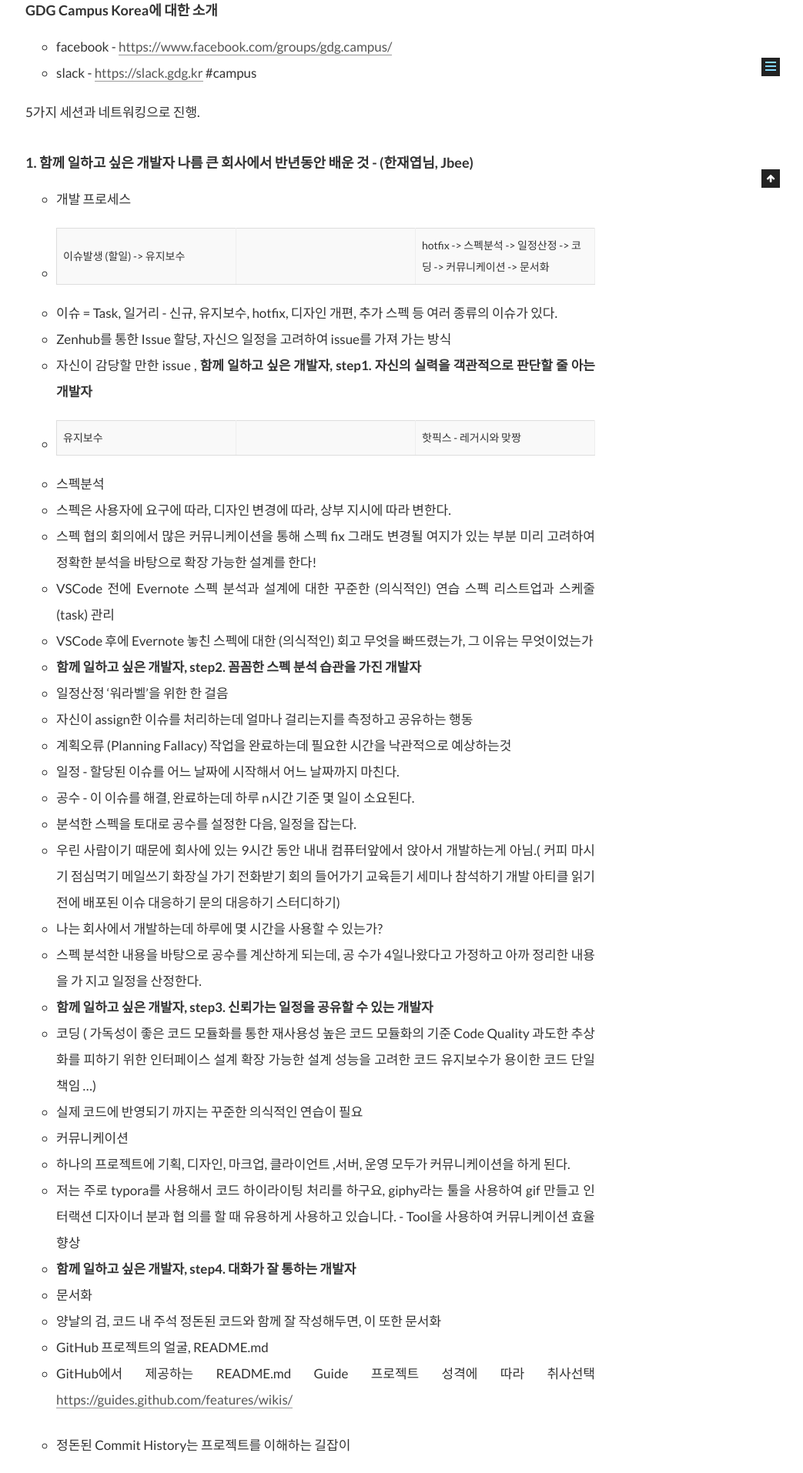
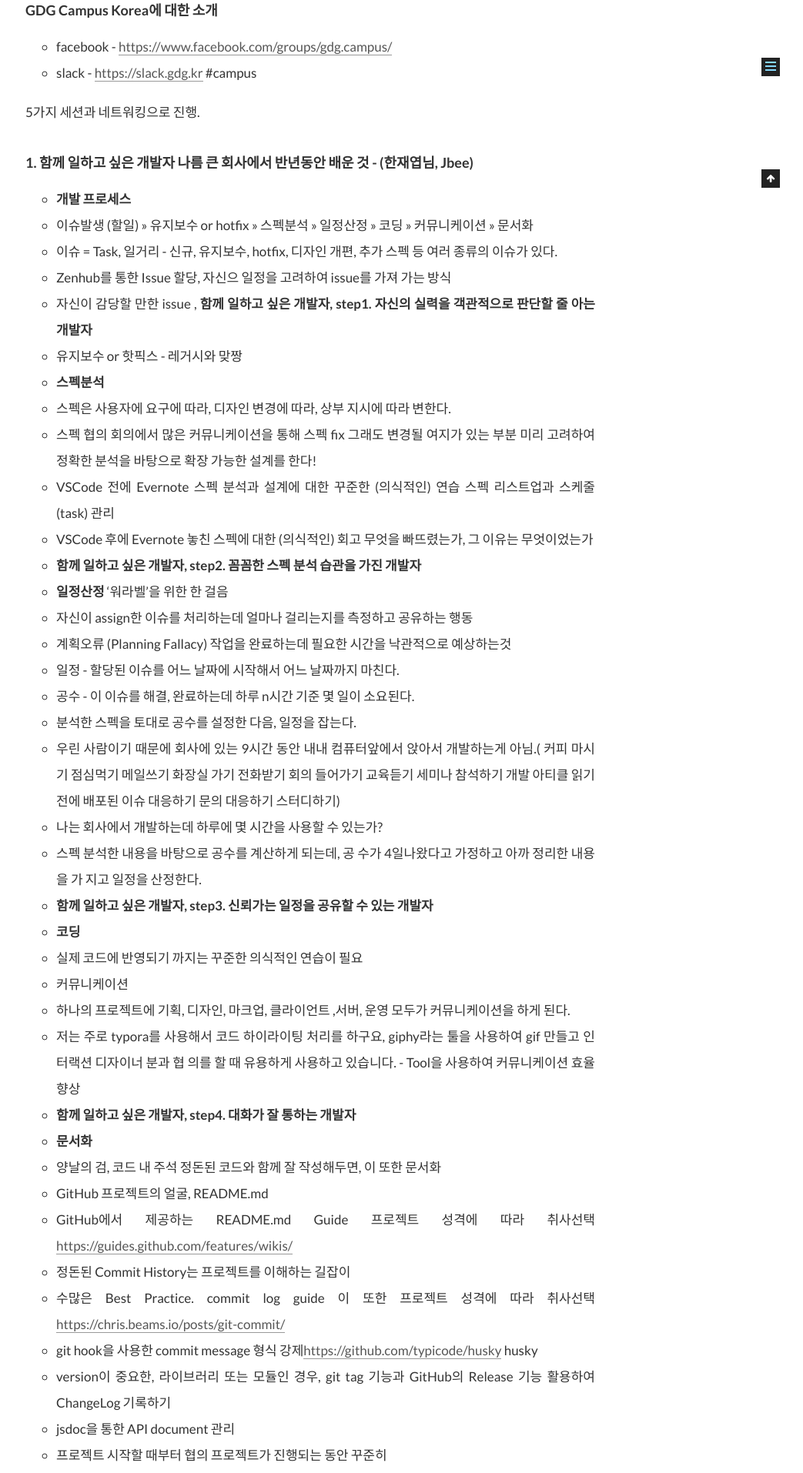
Before and after one commit to gwonsungjun/gwonsungjun.github.io, a Jekyll site: the page built from _posts/2018-02-22-GdgCampusKoreaMeetup.md, in a window 1280 px wide. Shown: the part 756-2670 px from the top of the page at 77% size, without its empty margins (237-1280 px from the left). Built offline with Jekyll 4.4.1, drawn with Linux system fonts in a browser that asks for light colours; comment, search, counter and statistics services are not loaded; some of the changed text lies outside the part shown.

Commit message:
Add 주간회고 post AND Fix GdgCampus post

```diff
--- a/_posts/2018-02-22-GdgCampusKoreaMeetup.md
+++ b/_posts/2018-02-22-GdgCampusKoreaMeetup.md
@@ -19,19 +19,19 @@
 
 ### 1. 함께 일하고 싶은 개발자  나름 큰 회사에서 반년동안 배운 것 - (한재엽님, Jbee)
 
-- 개발 프로세스
-- 이슈발생 (할일) -> 유지보수||hotfix -> 스펙분석 -> 일정산정 -> 코딩 -> 커뮤니케이션 -> 문서화
+- **개발 프로세스**
+- 이슈발생 (할일) >> 유지보수 or hotfix >> 스펙분석 >> 일정산정 >> 코딩 >> 커뮤니케이션 >> 문서화
 - 이슈 = Task, 일거리 - 신규, 유지보수, hotfix, 디자인 개편, 추가 스펙 등 여러 종류의 이슈가 있다.
 - Zenhub를 통한 Issue 할당, 자신으 일정을 고려하여 issue를 가져 가는 방식
 - 자신이 감당할 만한 issue , **함께 일하고 싶은 개발자, step1. 자신의 실력을 객관적으로 판단할 줄 아는 개발자**
-- 유지보수 || 핫픽스 - 레거시와 맞짱
-- 스펙분석
+- 유지보수 or 핫픽스 - 레거시와 맞짱
+- **스펙분석**
 - 스펙은 사용자에 요구에 따라, 디자인 변경에 따라, 상부 지시에 따라 변한다.
 - 스펙 협의 회의에서 많은 커뮤니케이션을 통해 스펙 fix 그래도 변경될 여지가 있는 부분 미리 고려하여 정확한 분석을 바탕으로 확장 가능한 설계를 한다!
 - VSCode 전에 Evernote 스펙 분석과 설계에 대한 꾸준한 (의식적인) 연습 스펙 리스트업과 스케줄(task) 관리
 - VSCode 후에 Evernote 놓친 스펙에 대한 (의식적인) 회고 무엇을 빠뜨렸는가, 그 이유는 무엇이었는가
 - **함께 일하고 싶은 개발자, step2. 꼼꼼한 스펙 분석 습관을 가진 개발자**
-- 일정산정 '워라벨'을 위한 한 걸음
+- **일정산정** '워라벨'을 위한 한 걸음
 - 자신이 assign한 이슈를 처리하는데 얼마나 걸리는지를 측정하고 공유하는 행동
 - 계획오류 (Planning Fallacy) 작업을 완료하는데 필요한 시간을 낙관적으로 예상하는것
 - 일정 - 할당된 이슈를 어느 날짜에 시작해서 어느 날짜까지 마친다.
@@ -41,19 +41,17 @@
 - 나는 회사에서 개발하는데 하루에 몇 시간을 사용할 수 있는가?
 - 스펙 분석한 내용을 바탕으로 공수를 계산하게 되는데, 공 수가 4일나왔다고 가정하고 아까 정리한 내용을 가 지고 일정을 산정한다.
 - **함께 일하고 싶은 개발자, step3.  신뢰가는 일정을 공유할 수 있는 개발자**
-- 코딩 ( 가독성이 좋은 코드 모듈화를 통한 재사용성 높은 코드 모듈화의 기준 Code Quality 과도한 추상화를 피하기 위한 인터페이스 설계 확장 가능한 설계 성능을 고려한 코드 유지보수가 용이한 코드 단일 책임 ...)
+- **코딩**
 - 실제 코드에 반영되기 까지는 꾸준한 의식적인 연습이 필요
 - 커뮤니케이션
 - 하나의 프로젝트에 기획, 디자인, 마크업, 클라이언트 ,서버, 운영 모두가 커뮤니케이션을 하게 된다.
 - 저는 주로 typora를 사용해서 코드 하이라이팅 처리를 하구요, giphy라는 툴을 사용하여 gif 만들고 인터랙션 디자이너 분과 협 의를 할 때 유용하게 사용하고 있습니다. -  Tool을 사용하여 커뮤니케이션 효율 향상
 - **함께 일하고 싶은 개발자, step4. 대화가 잘 통하는 개발자**
-- 문서화
+- **문서화**
 - 양날의 검, 코드 내 주석 정돈된 코드와 함께 잘 작성해두면, 이 또한 문서화
 - GitHub 프로젝트의 얼굴, README.md
 - GitHub에서 제공하는 README.md Guide 프로젝트 성격에 따라 취사선택 <https://guides.github.com/features/wikis/>
-
 - 정돈된 Commit History는 프로젝트를 이해하는 길잡이
-
 - 수많은 Best Practice. commit log guide 이 또한 프로젝트 성격에 따라 취사선택<https://chris.beams.io/posts/git-commit/>
 - git hook을 사용한 commit message 형식 강제<https://github.com/typicode/husky> husky
 - version이 중요한, 라이브러리 또는 모듈인 경우,  git tag 기능과 GitHub의 Release 기능 활용하여 ChangeLog 기록하기
@@ -61,7 +59,7 @@
 - 프로젝트 시작할 때부터 협의 프로젝트가 진행되는 동안 꾸준히
 - **함께 일하고 싶은 개발자, Step 5.  문서화를 체계적으로 잘하는 개발자**
 
- suggestion
+ **Suggestion**
 
 - 함께 하기를.
 - 완주 하기를 ( 개발프로세스 전체를 경험 - 작게 시작해서)
@@ -72,21 +70,21 @@
 ### 2. Github, 블로그 관리, 커뮤니티, 개발하면서 고민했던 부분 해결한 부분 생생하게 기록해두기 - (김은향 님)
 
 - 착각 1. 개발자는 기능 구현만 한다?
-
 - 구현은 개발과정 중 하나일 뿐
-- Gitlab에서 이슈만들고 -> 브랜치 따고 -> 테스트 작성 -> 구현 -> git push -> CI통과 -> Merge Request 보내기 -> 코드리뷰 -> Merge
-
+- Gitlab에서 이슈만들고 >> 브랜치 따고 >> 테스트 작성 >> 구현 >> git push >> CI통과 >> Merge Request 보내기 >> 코드리뷰 >> Merge
 - 착각 2. 그럼 딱 한 번 구현하면 끝이다?
 - CI 통과 실패, 코드리뷰 하며 끊임 없이 도돌이표
+- 착각 3. 내 코드만 잘 알면 된다? 놉! 코드리뷰하며 공유, 실수 방지 ~
 
-- 착각 3. 내 코드만 잘 알면 된다? 놉! 코드리뷰하며 공유, 실수 방지 ~
 - 9-10: TDD, Django Rest Framwork환경에서 후기 게시판 백엔드 만들기
 - 10-11: Vue + Vuex 프론트 프레임워크 학습하며 공지사항, 질문과답변 게시판 만들기
 - 12: Django amdin버리고 새로 관리 시스템 만들기
 - 12월 파이썬 연말 세미나에서 로 발표 -> 주니어 개발자 되다!
-    - 1. 미래의 나를 위한 기록을 잘하자 (개발일지, 블로그, 발표자료 등등) 2.Github 관리하자 3.정도를 걷자(뭐든 금방 이워지는 것은 없다)
+  - 1. 미래의 나를 위한 기록을 잘하자 (개발일지, 블로그, 발표자료 등등)
+  - 2.Github 관리하자
+  - 3.정도를 걷자(뭐든 금방 이워지는 것은 없다)
 
-### 3. 2018년, 플레이윙즈, 팀장
+### 3. 2018년, 플레이윙즈(팀장)
 
 - 개발자가 통상적으로 가지는 커리어길은 무엇이 있을까 -   코더 / 매니저
 - Coder : 코드를 작성하는 사람 (코드 생산 능력, 유지 보수 능력, 학습 능력)
@@ -96,74 +94,43 @@
 
 ### 4. 회사 밖에서 성장하기 (권민재님)
 
-(1) 개발자로서의 성장
-
+**(1) 개발자로서의 성장**
 - 개발자로서의 성장이란 ? 개발/프로그래밍 실력과 지식 및 경험을 쌓아가는 것.
-
 - 두가지의 경로 1. 현업개발(회사 안) 2. 자발적 활동(회사 밖)
-
 - 회사 밖에서 스스로 성장할 수 있었던 경험들 - 지식 네트워킹, 개발 블로그, 오픈소스 활동
 
+**(2) 다양한 지식 네트워킹**
 - 지식 네트워킹 - 모각코, 컨퍼런스, 스터디, 소모임, 밋업, 워크샵, 세미나, 온라인 등
-
 - 본인의 관심외 주제를 다루는 밋업은 큰 도움이 되지 못한다.(연관 분야 제외)
-
 - 관심 분야/기술 네트워킹 자리에 능동적 참여가 중요
-
 - 네트워킹을 하며 얻을 수 있는 것 - 1. 지식/경험 공유 2. 기술적 대화 3. 피드백
-
 - 괜찮은 주제가 있다면 발표도 한번 해보자!
 - AWS 아키텍처 모임, PyCon Korea, DEView, Python 격월 세미나, GDG Meetup ...
-
 - 정말 다양한 기술과 경험을 지는 개발자들을 만날 수 있다.
-
 - 현재 직면한 문제를 해결하는 실마리를 찾는 기회도 존재
-
 - 관심분야의 다양한 지식과 기술적 인사이트를 얻을 수 있음
-
 - 개발자 인맥도 넓힐 수 있는 기회
-
 - 자극
 
-- 두번째, 개발 블로그
-
+**(3) 개발 블로그**
 - 기술 포스팅에서 중요한건 기술 혹은 정보의 하자가 없어야 한다는 것
-
 - 이미 알고 있던 지식이나 기술도 재검토가 필요
-
 - 따라서 특정기술에 대한 글을 쓸 경우 해당 기술을 완벽히 이해하기 위한 공부가 필요
-
 - 반대로 말하면, 관심 주제에 대한 공부를 위한 수단으로 블로그를 활용
-
 - 글을 작성하는 도중이나 퍼블리싱 후에 몰랐던 것들을 더 알게됨.
-
 - 지식 공유 해볼까나 -> 내가 정확하게 알고 있는게 맞나? -> 기술적으로 틀린 부분이 있나? -> 제대로 알아보자.
-
 - 이 주제로 글을 쓰고 싶은데.. -> 한 번 공부해봐야겠다. -> 나부터 정확히 이해하자 -> 정확한 이해를 한 상태로 포스팅
-
 - 알고있던 지식에 구멍이 발견되면서 포스팅이 막힘 -> 공부를하자! -> 깨달음과 동시에 새로 알게된 지식들을 글로 작성해나감 ->기쁜 마음으로 퍼블리싱을 하고 피드백을 받자
-
 - 솔직히 좋은건 알겠는데 몸소 실천하기 어려움 -> 데드라인을 정하자! ->적어도 언제까지는 꼭 퍼블리싱을 하겠다.
-
 - 본인이 알던 지식과 기술을 한 번 더 검토 해 볼 수 있고, 본인이 직접 글로 남기면 해당 지식은 기억에 오래남음 또한 지식 정리 및 글쓰기 능력도 기를 수 있음.
 
-- 세번째, 오픈소스 활동
-
+**(4) 오픈소스 활동**
 - 여기 좀 이상한데? -> 이슈를 제보하자! ->직접 해결해볼까나
-
 - 이런 기능이 없다니 -> 기능 제안을 해볼까나 -> 기능을 직접 추가하자
-
 - 이 내용 괜찮은데? -> 번역을 해볼까나 -> 허락은 받고!
-
 - 본인이 사용하는 툴이나 라이브러리에 기여
-
 - 정 어렵다면 마음에 드는 저장소나 문서의 번역으로 시작
-
 - 다른 개발자의 코드를 읽는 능력을 키울 수 있음, 버그를 해결하기 위한 코드 분석 능력을 키울 수 있음, 현업이 아니더라도 다른개발자와의 협업을 경험해 볼 수 있음, 나의 코드가 모두 공개되기에 코드 퀄리티에 신경을 쓰게됨, 정말 좋은 코드들을 많이 들여다 볼 수 있음, 부가적으로 기여 자체로 자신만의 포트폴리오가 됨.
 
+**(5) 마무리**
 - 이제 까지 봤던 모든 활동들의 공통점 : 관심있는 분야와 기술에 대한 관심과 공부에 대한 의지
-
-(2) 다양한 지식 네트워킹
-(3) 개발 블로그
-(4) 오픈소스 활동
-(5) 마무리
```
Also changed, not shown: _posts/2018-03-04-180226_180304.md (added, +35 -0 lines).
